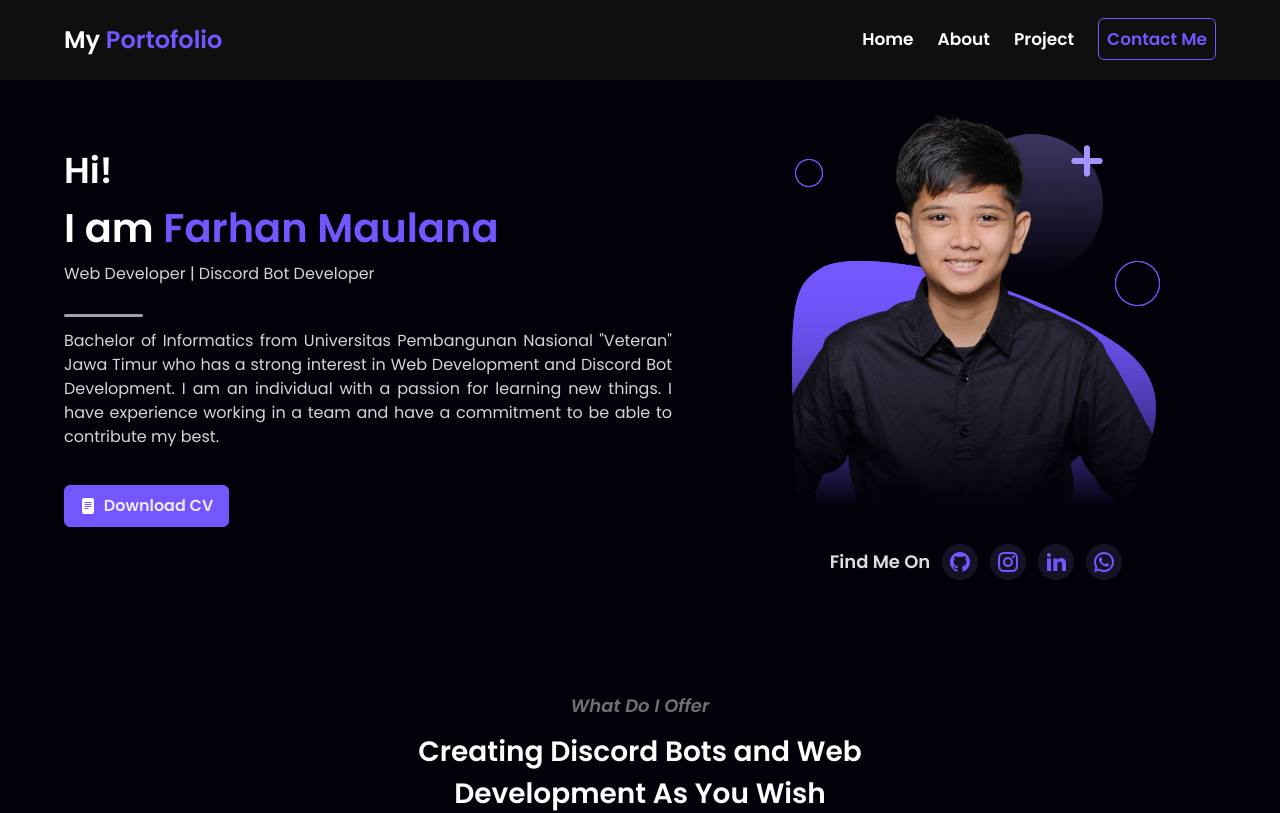
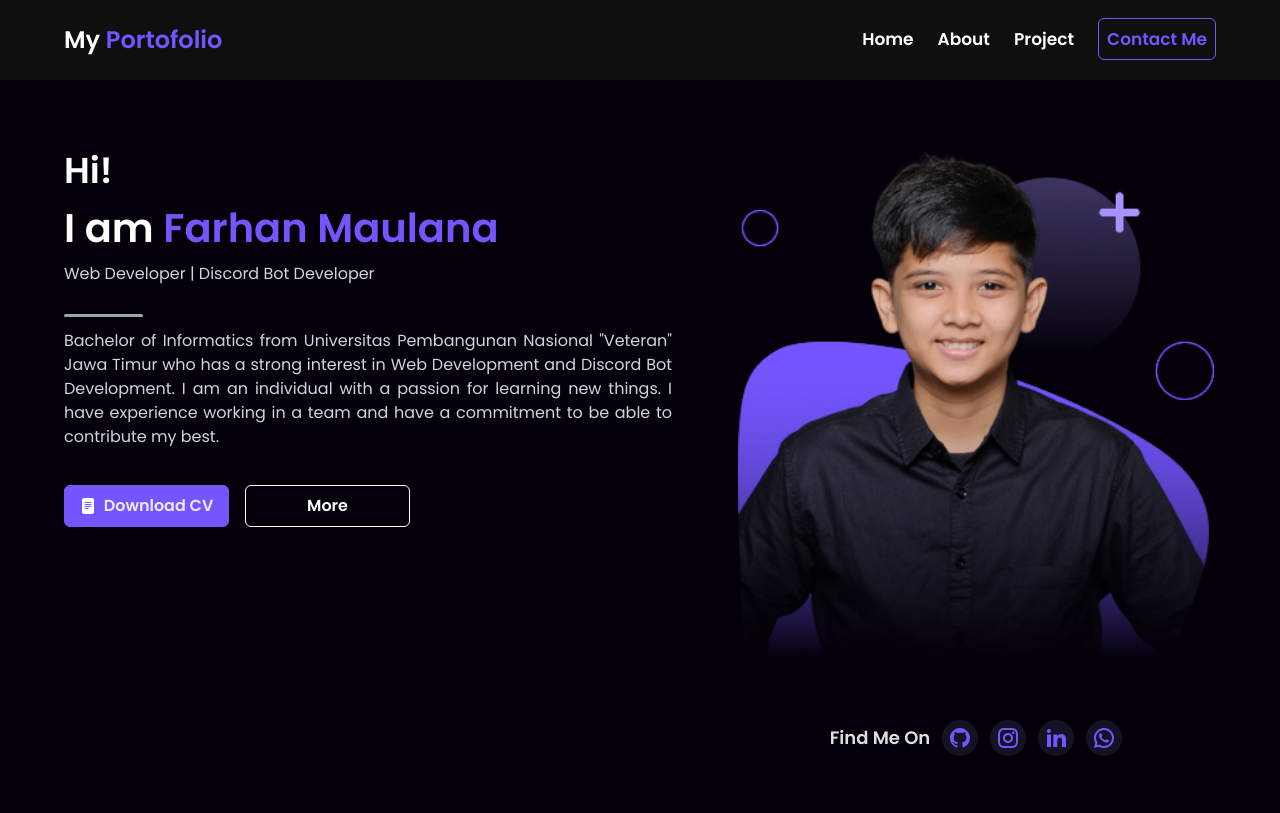
Before and after one commit to farhanmaul987/my-portfolio, a React (Vite) app: page / in a window 1280 px wide. Shown: the top 813 px of the page. Built offline with nearby package versions, Linux system fonts and the light colour scheme.

Commit message:
Update Hero

```diff
--- a/src/components/hero/hero.jsx
+++ b/src/components/hero/hero.jsx
@@ -13,7 +13,7 @@ import {
 function Hero() {
   return (
     <section id="hero">
-      <div className="flex flex-col px-6 md:px-12 lg:flex-row lg:pl-16 lg:pr-0">
+      <div className="flex flex-col px-6 lg:h-screen md:px-12 lg:flex-row lg:pl-16 lg:pr-0">
         {/* Flex Left */}
         <div className="w-full lg:w-1/2">
           <div className="flex w-full flex-col">
@@ -54,9 +54,9 @@ function Hero() {
                   />
                   Download CV
                 </a>
-                {/* <a href="#" className="moreAboutMe">
+                <a href="#" className="moreAboutMe">
                   More
-                </a> */}
+                </a>
               </div>
             </div>
             {/* End Button */}
@@ -68,13 +68,13 @@ function Hero() {
         <div className="flex w-full lg:w-1/2">
           <div className="flex w-full flex-col">
             {/* Photo */}
-            <div className="flex h-[90%] justify-center pt-14 md:scale-150 md:pt-32 lg:scale-100 lg:pt-28">
+            <div className="flex h-[90%] justify-center pt-14 md:scale-150 md:pt-32 lg:scale-[.85] lg:pt-28">
               <img src={myPhoto} alt="my-photo" />
             </div>
             {/* End Photo */}
 
             {/* Social Media */}
-            <div className="flex items-center justify-center space-x-3 pt-6 md:space-x-5 md:pt-40 lg:space-x-3 lg:pt-8">
+            <div className="flex items-center justify-center space-x-3 pt-6 md:space-x-5 md:pt-40 lg:space-x-3 lg:pt-0">
               <h6 className="lg:heading-6 text-xs font-semibold md:text-2xl lg:text-lg">
                 Find Me On
               </h6>
--- a/src/components/navbar/navbar.jsx
+++ b/src/components/navbar/navbar.jsx
@@ -10,7 +10,7 @@ function Navbar() {
       <div className="fixed top-0 z-[998] w-full max-w-full">
         {/* Navbar */}
         <nav className="flex h-20 items-center justify-between bg-srBlack px-6 text-white md:px-12 lg:px-16">
-          <a href="#">
+          <a href="#hero">
             <h5 className="heading-5">
               My <span className="text-prLavender">Portofolio</span>
             </h5>
```
